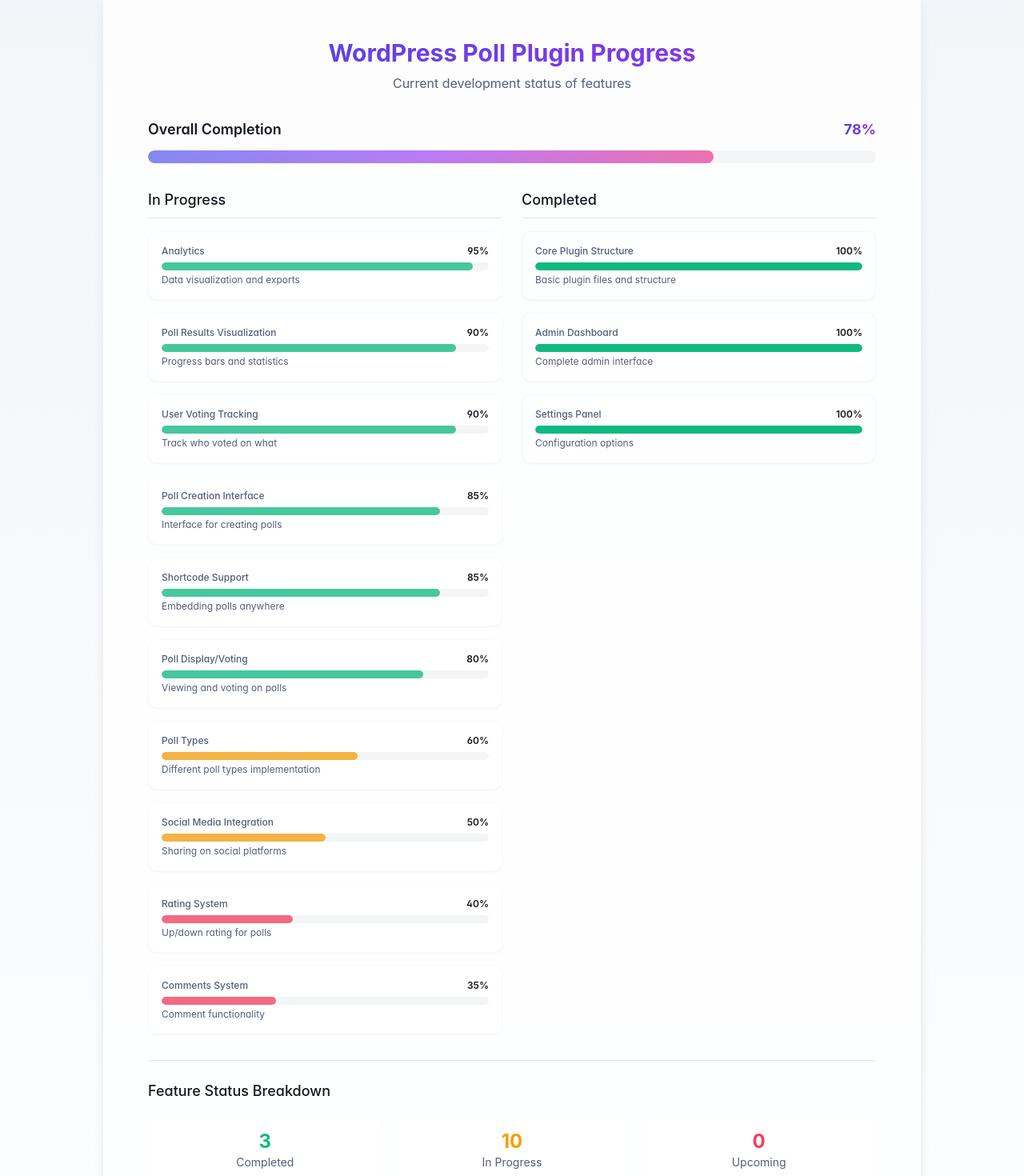
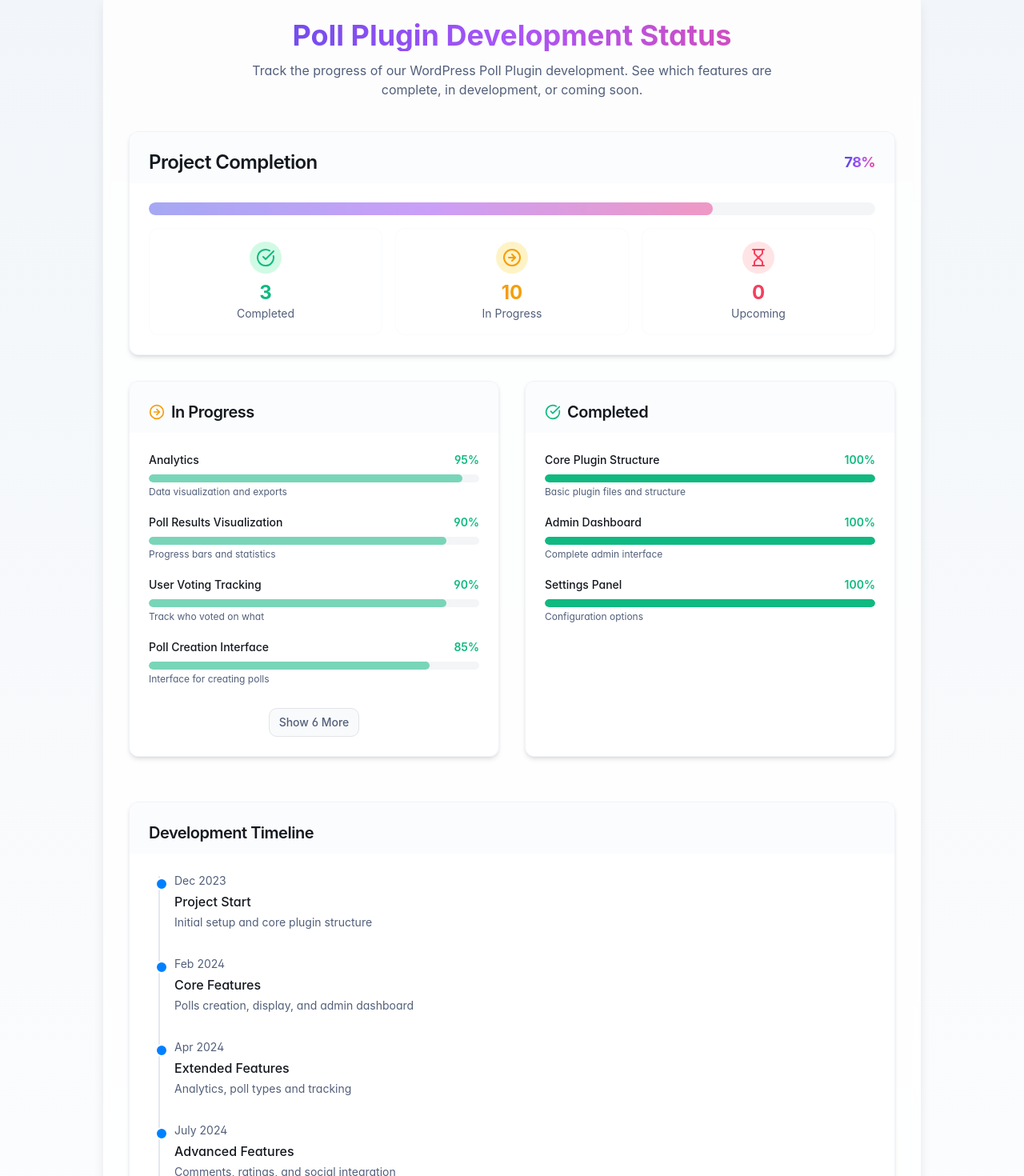
Before and after one commit to TheEpicuros/pollify-frontend, a React (Vite) app: page /progress in a window 1280 px wide. Shown: the part 169-1639 px from the top of the page at 80% size. Built offline with nearby package versions, Linux system fonts and the light colour scheme.

Commit message:
Update project progress page
This commit updates the project progress page.

```diff
--- a/src/components/ProjectProgress.tsx
+++ b/src/components/ProjectProgress.tsx
@@ -1,9 +1,14 @@
 
-import React from "react";
+import React, { useState } from "react";
 import { CustomProgress } from "@/components/ui/custom-progress";
 import { motion } from "framer-motion";
+import { Card, CardContent, CardHeader, CardTitle } from "@/components/ui/card";
+import { Button } from "@/components/ui/button";
+import { CircleCheckBig, CircleArrowRight, Hourglass } from "lucide-react";
 
 const ProjectProgress = () => {
+  const [showAll, setShowAll] = useState(false);
+
   const features = [
     { name: "Core Plugin Structure", progress: 100, description: "Basic plugin files and structure" },
     { name: "Poll Creation Interface", progress: 85, description: "Interface for creating polls" },
@@ -47,71 +52,150 @@ const ProjectProgress = () => {
   };
 
   return (
-    <div className="space-y-8 p-6">
-      <div className="text-center mb-8">
-        <h2 className="text-3xl font-bold mb-2 bg-gradient-to-r from-indigo-600 to-purple-600 bg-clip-text text-transparent">
-          WordPress Poll Plugin Progress
+    <div className="space-y-8">
+      <div className="text-center mb-10">
+        <h2 className="text-3xl md:text-4xl font-bold mb-3 bg-gradient-to-r from-indigo-600 via-purple-500 to-pink-500 bg-clip-text text-transparent">
+          Poll Plugin Development Status
         </h2>
-        <p className="text-muted-foreground">
-          Current development status of features
+        <p className="text-muted-foreground max-w-2xl mx-auto">
+          Track the progress of our WordPress Poll Plugin development. See which features are complete, in development, or coming soon.
         </p>
       </div>
 
-      <div className="mb-8">
-        <div className="flex items-center justify-between mb-3">
-          <h3 className="font-semibold text-lg">Overall Completion</h3>
-          <span className="text-lg font-bold bg-gradient-to-r from-indigo-600 to-purple-600 bg-clip-text text-transparent">
+      <Card className="border border-slate-200/50 dark:border-slate-700/50 shadow-md overflow-hidden">
+        <CardHeader className="pb-3 bg-slate-50/50 dark:bg-slate-800/50">
+          <CardTitle className="flex items-center justify-between">
+            <span>Project Completion</span>
+            <span className="text-lg font-bold bg-gradient-to-r from-indigo-600 via-purple-500 to-pink-500 bg-clip-text text-transparent">
               {Math.round(overallProgress)}%
             </span>
-        </div>
+          </CardTitle>
+        </CardHeader>
+        <CardContent className="pt-6">
           <CustomProgress
             value={overallProgress}
             size="lg"
             animated={true}
             gradient={true}
+            className="mb-4"
           />
+
+          <div className="grid grid-cols-3 gap-4 text-center mt-4">
+            <div className="bg-white/50 dark:bg-slate-800/50 backdrop-blur-sm border border-slate-200/20 dark:border-slate-700/20 p-4 rounded-lg">
+              <div className="flex flex-col items-center">
+                <div className="mb-2 p-2 rounded-full bg-emerald-100 dark:bg-emerald-900/20">
+                  <CircleCheckBig className="h-6 w-6 text-emerald-500" />
                 </div>
+                <span className="text-2xl font-bold text-emerald-500">{completedFeatures.length}</span>
+                <p className="text-sm text-muted-foreground">Completed</p>
+              </div>
+            </div>
+            <div className="bg-white/50 dark:bg-slate-800/50 backdrop-blur-sm border border-slate-200/20 dark:border-slate-700/20 p-4 rounded-lg">
+              <div className="flex flex-col items-center">
+                <div className="mb-2 p-2 rounded-full bg-amber-100 dark:bg-amber-900/20">
+                  <CircleArrowRight className="h-6 w-6 text-amber-500" />
+                </div>
+                <span className="text-2xl font-bold text-amber-500">{inProgressFeatures.length}</span>
+                <p className="text-sm text-muted-foreground">In Progress</p>
+              </div>
+            </div>
+            <div className="bg-white/50 dark:bg-slate-800/50 backdrop-blur-sm border border-slate-200/20 dark:border-slate-700/20 p-4 rounded-lg">
+              <div className="flex flex-col items-center">
+                <div className="mb-2 p-2 rounded-full bg-rose-100 dark:bg-rose-900/20">
+                  <Hourglass className="h-6 w-6 text-rose-500" />
+                </div>
+                <span className="text-2xl font-bold text-rose-500">{upcomingFeatures.length}</span>
+                <p className="text-sm text-muted-foreground">Upcoming</p>
+              </div>
+            </div>
+          </div>
+        </CardContent>
+      </Card>
 
-      <div className="grid gap-6 md:grid-cols-2">
+      <div className="grid gap-8 md:grid-cols-2">
+        <Card className="border border-slate-200/50 dark:border-slate-700/50 shadow-md">
+          <CardHeader className="pb-3 bg-slate-50/50 dark:bg-slate-800/50">
+            <CardTitle className="text-xl">
+              <span className="flex items-center gap-2">
+                <CircleArrowRight className="h-5 w-5 text-amber-500" />
+                In Progress
+              </span>
+            </CardTitle>
+          </CardHeader>
+          <CardContent className="pt-6">
             <motion.div
-          className="space-y-4"
+              className="space-y-5"
               variants={container}
               initial="hidden"
               animate="show"
             >
-          <h3 className="font-medium text-lg border-b pb-2">In Progress</h3>
-          {inProgressFeatures.map((feature, index) => (
-            <motion.div key={index} className="bg-white/5 backdrop-blur-sm border border-slate-200/20 p-4 rounded-lg shadow-sm" variants={item}>
+              {inProgressFeatures.slice(0, showAll ? inProgressFeatures.length : 4).map((feature, index) => (
+                <motion.div key={index} variants={item}>
+                  <div className="mb-2 flex justify-between items-center">
+                    <span className="font-medium text-sm">{feature.name}</span>
+                    <span className={`text-sm font-semibold ${
+                      feature.progress >= 75 ? 'text-emerald-500' :
+                      feature.progress >= 50 ? 'text-amber-500' : 'text-rose-500'
+                    }`}>
+                      {feature.progress}%
+                    </span>
+                  </div>
                   <CustomProgress
                     value={feature.progress}
-                label={feature.name}
-                showValue={true}
                     size="md"
-                animated={true}
-                labelPosition="top"
+                    animated={feature.progress < 100}
                     className="mb-1"
-                fillClassName={`${feature.progress >= 75 ? 'bg-emerald-500' :
-                  feature.progress >= 50 ? 'bg-amber-500' : 'bg-rose-500'}`}
+                    fillClassName={`${
+                      feature.progress >= 75 ? 'bg-emerald-500' :
+                      feature.progress >= 50 ? 'bg-amber-500' : 'bg-rose-500'
+                    }`}
                   />
                   <p className="text-xs text-muted-foreground mt-1">{feature.description}</p>
                 </motion.div>
               ))}
+
+              {inProgressFeatures.length > 4 && (
+                <div className="pt-2 text-center">
+                  <Button
+                    variant="outline"
+                    size="sm"
+                    onClick={() => setShowAll(!showAll)}
+                    className="text-muted-foreground"
+                  >
+                    {showAll ? "Show Less" : `Show ${inProgressFeatures.length - 4} More`}
+                  </Button>
+                </div>
+              )}
             </motion.div>
+          </CardContent>
+        </Card>
 
-        <div className="grid gap-6">
+        <Card className="border border-slate-200/50 dark:border-slate-700/50 shadow-md">
+          <CardHeader className="pb-3 bg-slate-50/50 dark:bg-slate-800/50">
+            <CardTitle className="text-xl">
+              <span className="flex items-center gap-2">
+                <CircleCheckBig className="h-5 w-5 text-emerald-500" />
+                Completed
+              </span>
+            </CardTitle>
+          </CardHeader>
+          <CardContent className="pt-6">
             <motion.div
-            className="space-y-4"
+              className="space-y-5"
               variants={container}
               initial="hidden"
               animate="show"
             >
-            <h3 className="font-medium text-lg border-b pb-2">Completed</h3>
-            {completedFeatures.map((feature, index) => (
-              <motion.div key={index} className="bg-white/5 backdrop-blur-sm border border-emerald-200/20 p-4 rounded-lg shadow-sm" variants={item}>
+              {completedFeatures.slice(0, showAll ? completedFeatures.length : 4).map((feature, index) => (
+                <motion.div key={index} variants={item}>
+                  <div className="mb-2 flex justify-between items-center">
+                    <span className="font-medium text-sm">{feature.name}</span>
+                    <span className="text-sm font-semibold text-emerald-500">
+                      {feature.progress}%
+                    </span>
+                  </div>
                   <CustomProgress
                     value={feature.progress}
-                  label={feature.name}
-                  showValue={true}
                     size="md"
                     fillClassName="bg-emerald-500"
                     className="mb-1"
@@ -119,26 +203,48 @@ const ProjectProgress = () => {
                   <p className="text-xs text-muted-foreground mt-1">{feature.description}</p>
                 </motion.div>
               ))}
+
+              {completedFeatures.length > 4 && (
+                <div className="pt-2 text-center">
+                  <Button
+                    variant="outline"
+                    size="sm"
+                    onClick={() => setShowAll(!showAll)}
+                    className="text-muted-foreground"
+                  >
+                    {showAll ? "Show Less" : `Show ${completedFeatures.length - 4} More`}
+                  </Button>
+                </div>
+              )}
             </motion.div>
-        </div>
+          </CardContent>
+        </Card>
       </div>
 
-      <div className="mt-8 pt-6 border-t">
-        <h3 className="font-medium text-lg mb-4">Feature Status Breakdown</h3>
-        <div className="grid grid-cols-3 gap-4 text-center">
-          <div className="bg-white/5 backdrop-blur-sm border border-slate-200/20 p-4 rounded-lg">
-            <span className="text-2xl font-bold text-emerald-500">{completedFeatures.length}</span>
-            <p className="text-sm text-muted-foreground">Completed</p>
+      <div className="pt-6">
+        <Card className="border border-slate-200/50 dark:border-slate-700/50 shadow-md">
+          <CardHeader className="pb-3 bg-slate-50/50 dark:bg-slate-800/50">
+            <CardTitle className="text-xl">Development Timeline</CardTitle>
+          </CardHeader>
+          <CardContent className="pt-6">
+            <div className="relative pl-8 before:absolute before:top-1 before:left-3 before:h-full before:w-[2px] before:bg-slate-200 dark:before:bg-slate-700">
+              {[
+                { date: "Dec 2023", title: "Project Start", description: "Initial setup and core plugin structure" },
+                { date: "Feb 2024", title: "Core Features", description: "Polls creation, display, and admin dashboard" },
+                { date: "Apr 2024", title: "Extended Features", description: "Analytics, poll types and tracking" },
+                { date: "July 2024", title: "Advanced Features", description: "Comments, ratings, and social integration" },
+                { date: "Aug 2024", title: "Project Completion", description: "Final testing and deployment" }
+              ].map((item, index) => (
+                <div key={index} className="mb-8 relative">
+                  <div className="absolute -left-6 mt-1.5 h-4 w-4 rounded-full bg-primary border-2 border-white dark:border-slate-900"></div>
+                  <div className="text-sm text-muted-foreground">{item.date}</div>
+                  <h3 className="font-medium mt-1">{item.title}</h3>
+                  <p className="text-sm text-muted-foreground mt-1">{item.description}</p>
                 </div>
-          <div className="bg-white/5 backdrop-blur-sm border border-slate-200/20 p-4 rounded-lg">
-            <span className="text-2xl font-bold text-amber-500">{inProgressFeatures.length}</span>
-            <p className="text-sm text-muted-foreground">In Progress</p>
+              ))}
             </div>
-          <div className="bg-white/5 backdrop-blur-sm border border-slate-200/20 p-4 rounded-lg">
-            <span className="text-2xl font-bold text-rose-500">{upcomingFeatures.length}</span>
-            <p className="text-sm text-muted-foreground">Upcoming</p>
-          </div>
-        </div>
+          </CardContent>
+        </Card>
       </div>
     </div>
   );
--- a/src/components/ui/custom-progress.tsx
+++ b/src/components/ui/custom-progress.tsx
@@ -9,7 +9,7 @@ interface CustomProgressProps {
   bgClassName?: string;
   fillClassName?: string;
   showValue?: boolean;
-  size?: "sm" | "md" | "lg";
+  size?: "xs" | "sm" | "md" | "lg";
   label?: string;
   animated?: boolean;
   gradient?: boolean;
@@ -37,6 +37,7 @@ const CustomProgress = React.forwardRef<HTMLDivElement, CustomProgressProps>(
     const percentage = Math.min(100, Math.max(0, (value / max) * 100));
 
     const sizeClasses = {
+      xs: "h-1",
       sm: "h-1.5",
       md: "h-2.5",
       lg: "h-4",
@@ -65,14 +66,17 @@ const CustomProgress = React.forwardRef<HTMLDivElement, CustomProgressProps>(
         >
           <div
             className={cn(
-              "h-full rounded-full transition-all duration-500 ease-in-out",
+              "h-full rounded-full transition-all duration-700 ease-in-out",
               animated && "animate-pulse",
               gradient
                 ? "bg-gradient-to-r from-indigo-500 via-purple-500 to-pink-500"
                 : "bg-primary",
               fillClassName
             )}
-            style={{ width: `${percentage}%` }}
+            style={{
+              width: `${percentage}%`,
+              transition: "width 1s cubic-bezier(0.4, 0, 0.2, 1)"
+            }}
           />
         </div>
       </div>
--- a/src/pages/Progress.tsx
+++ b/src/pages/Progress.tsx
@@ -15,7 +15,7 @@ const Progress = () => {
             <motion.div
               initial={{ opacity: 0, y: 20 }}
               animate={{ opacity: 1, y: 0 }}
-              transition={{ delay: 0.2 }}
+              transition={{ duration: 0.5, delay: 0.2 }}
               className="glass-card p-6 sm:p-8 rounded-xl shadow-lg backdrop-blur-sm bg-white/80 dark:bg-slate-900/80 border border-slate-200/50 dark:border-slate-700/50"
             >
               <ProjectProgress />
```
Lines whose indentation alone changed are shown as unchanged.
